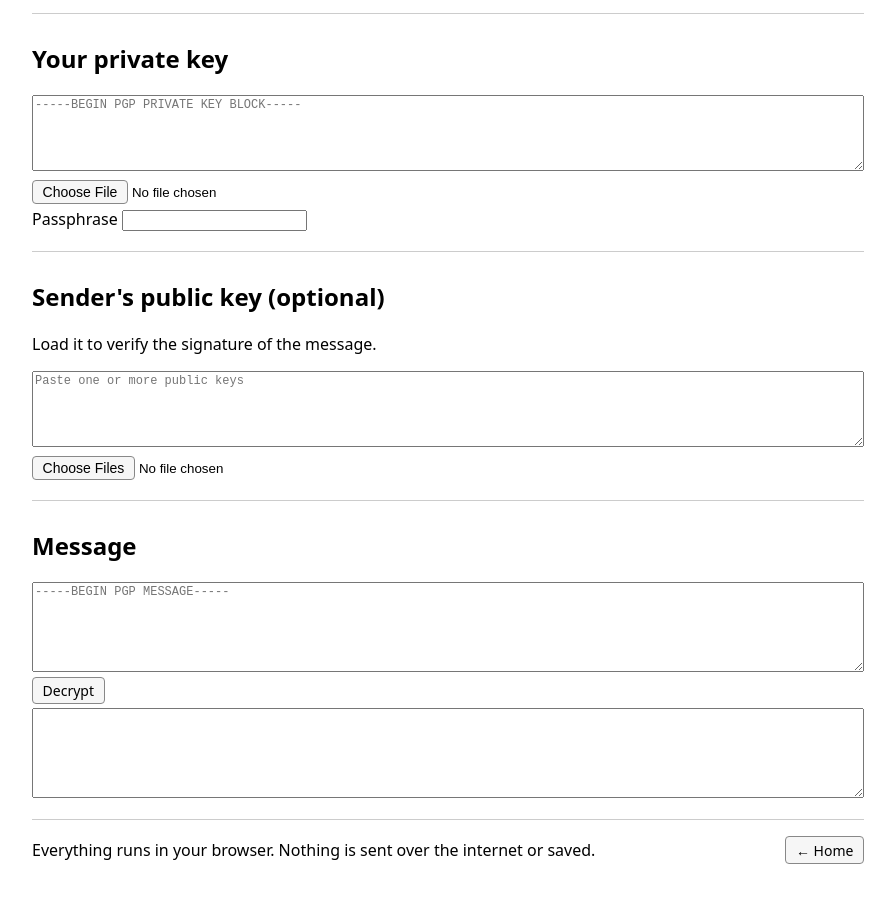
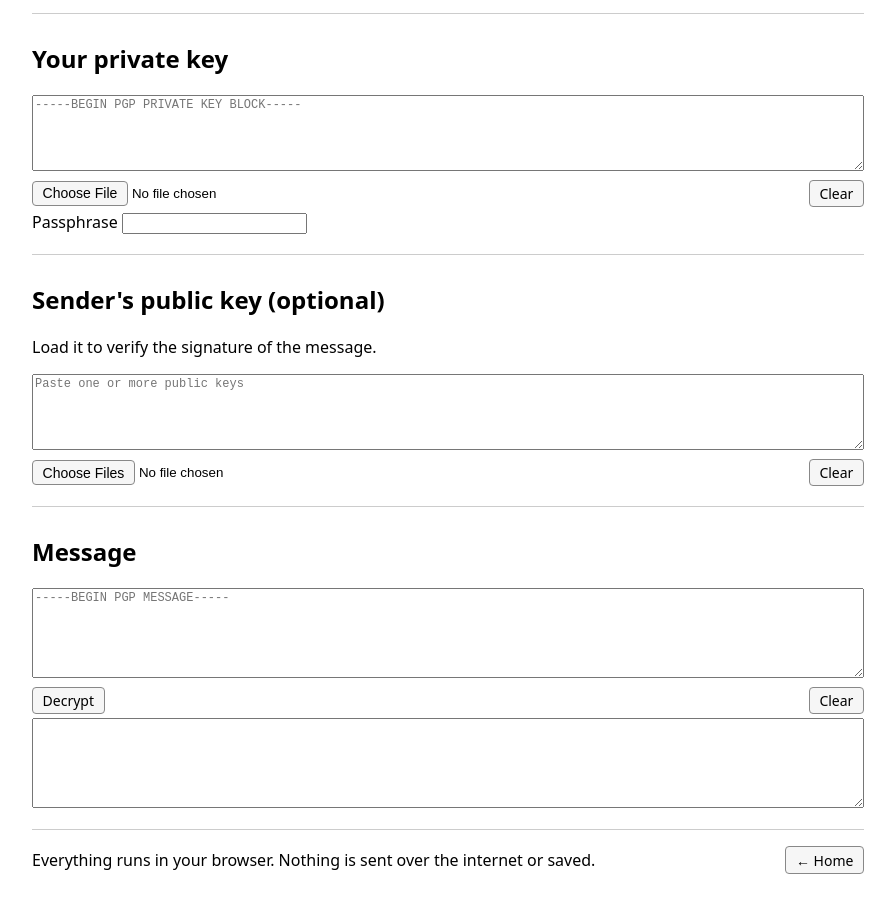
Before and after one commit to yilinfang/pgp-tool, a website with bundled scripts: page src/pages/decrypt.html in a window 1280 px wide. Shown: the part 133-1039 px from the top of the page, without its empty margins (192-1087 px from the left). Built offline with nearby package versions, Linux system fonts and the light colour scheme.

Commit message:
feat: add Clear buttons for key and message inputs
Add a Clear button to each key section, next to the file picker. It
empties the key text, the file picker and the key information, and also
the passphrase for private keys. Add a Clear button next to each action
button that empties the message input. Put each Clear button at the
right end of its row, away from the action button, so that it is not
clicked by mistake.

Co-Authored-By: Claude Opus 5.5 <noreply@anthropic.com>

```diff
--- a/src/css/common.css
+++ b/src/css/common.css
@@ -26,6 +26,18 @@ input[type="file"],
 label {
   display: block;
   margin: 0.25rem 0;
+}
+.row {
+  display: flex;
+  align-items: center;
+  gap: 0.5rem;
+  margin: 0.25rem 0;
+}
+.row input[type="file"] {
+  margin: 0;
+}
+.row [data-clear] {
+  margin-left: auto;
 }
 button,
 a.home,
--- a/src/js/common.js
+++ b/src/js/common.js
@@ -176,6 +176,15 @@ async function showKeyInfo(infoId, read) {
 
 // Wire the parts that pages share. Each page has only some of them.
 $("app").addEventListener("submit", (e) => e.preventDefault());
+// A Clear button empties the inputs listed in its data-clear attribute.
+for (const btn of document.querySelectorAll("[data-clear]")) {
+  btn.addEventListener("click", () => {
+    for (const id of btn.dataset.clear.split(" ")) {
+      $(id).value = "";
+      $(id).dispatchEvent(new Event("input"));
+    }
+  });
+}
 if ($("myKey")) {
   $("myKey").addEventListener("input", () =>
     showKeyInfo("myKeyInfo", readMyKey),
--- a/src/pages/decrypt.html
+++ b/src/pages/decrypt.html
@@ -23,7 +23,12 @@
           spellcheck="false"
           placeholder="-----BEGIN PGP PRIVATE KEY BLOCK-----"
         ></textarea>
+        <div class="row">
           <input type="file" id="myKeyFile" accept=".asc,.gpg,.pgp,.key,.txt" />
+          <button type="button" data-clear="myKey myKeyFile myPass">
+            Clear
+          </button>
+        </div>
         <label
           >Passphrase <input type="password" id="myPass" autocomplete="off"
         /></label>
@@ -39,12 +44,17 @@
           spellcheck="false"
           placeholder="Paste one or more public keys"
         ></textarea>
+        <div class="row">
           <input
             type="file"
             id="otherKeysFile"
             accept=".asc,.gpg,.pgp,.key,.txt"
             multiple
           />
+          <button type="button" data-clear="otherKeys otherKeysFile">
+            Clear
+          </button>
+        </div>
         <pre class="info" id="otherKeysInfo"></pre>
       </section>
 
@@ -56,7 +66,10 @@
           spellcheck="false"
           placeholder="-----BEGIN PGP MESSAGE-----"
         ></textarea>
+        <div class="row">
           <button type="button" id="decBtn">Decrypt</button>
+          <button type="button" data-clear="decIn">Clear</button>
+        </div>
         <pre class="info" id="decStatus"></pre>
         <textarea id="decOut" rows="6" spellcheck="false" readonly></textarea>
       </section>
```
Also changed, not shown: src/pages/encrypt.html (+13 -0 lines), src/pages/revoke.html (+12 -2 lines), src/pages/sign.html (+10 -2 lines), src/pages/verify.html (+8 -0 lines). Lines whose indentation alone changed are shown as unchanged.
